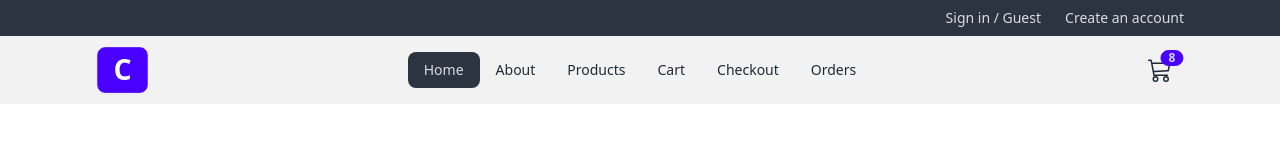
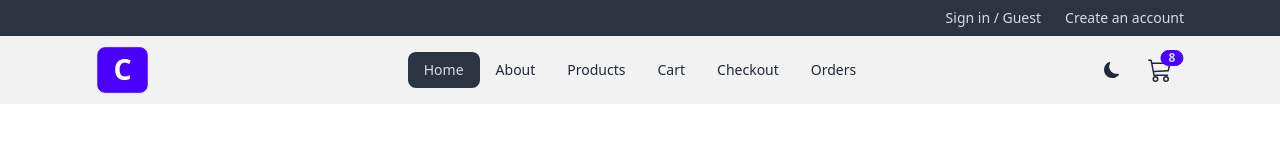
Before and after one commit to pktcodes/comfy-store-react-project-v2, a React (Vite) app: page / in a window 1280 px wide. Shown: the top 160 px of the page. Built offline with nearby package versions, Linux system fonts and the light colour scheme.

Commit message:
Toggle Component Setup

```diff
--- a/src/components/Navbar.jsx
+++ b/src/components/Navbar.jsx
@@ -1,10 +1,18 @@
-import { BsCart3 } from "react-icons/bs";
+import { useState } from "react";
+import { BsCart3, BsMoonFill, BsSunFill } from "react-icons/bs";
 import { FaBarsStaggered } from "react-icons/fa6";
 import { NavLink } from "react-router-dom";
 
 import NavLinks from "./NavLinks";
 
 const Navbar = () => {
+  const [theme, setTheme] = useState(false);
+  console.log(theme);
+
+  const handleTheme = () => {
+    setTheme(!theme);
+  };
+
   return (
     <nav className="bg-base-200">
       <div className="align-element navbar">
@@ -32,7 +40,15 @@
           </ul>
         </div>
         <div className="navbar-end">
-          {/* THEME SETUP */}
+          {/* THEME TOGGLE SETUP */}
+          <label className="swap swap-rotate">
+            {/* this hidden checkbox controls the state */}
+            <input type="checkbox" onClick={handleTheme} />
+            {/* sun icon */}
+            <BsSunFill className="swap-on h-4 w-4" />
+            {/* moon icon */}
+            <BsMoonFill className="swap-off h-4 w-4" />
+          </label>
           {/* CART */}
           <NavLink to="/cart" className="btn btn-circle btn-ghost btn-md ml-4">
             <div className="indicator">
```
